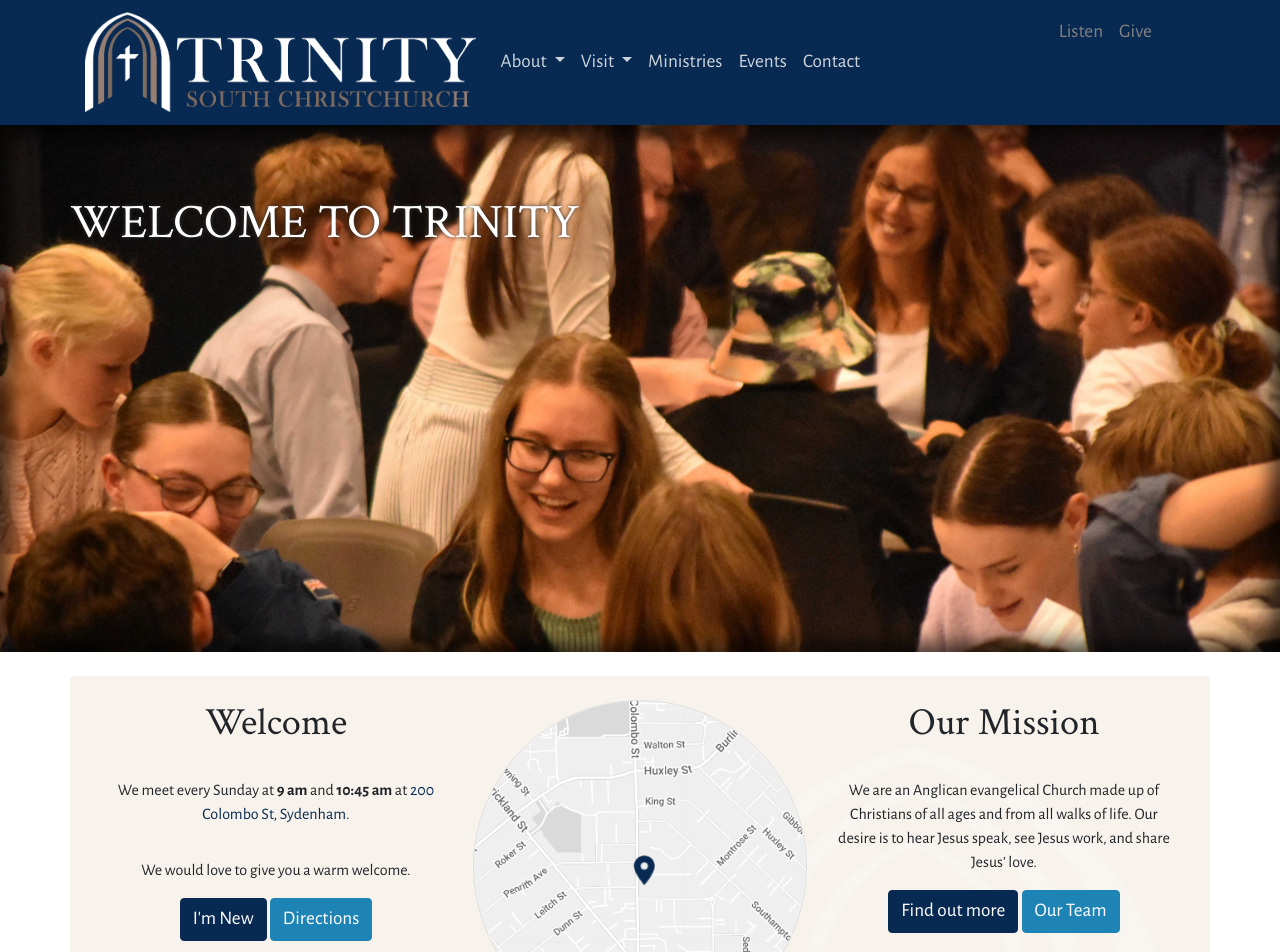
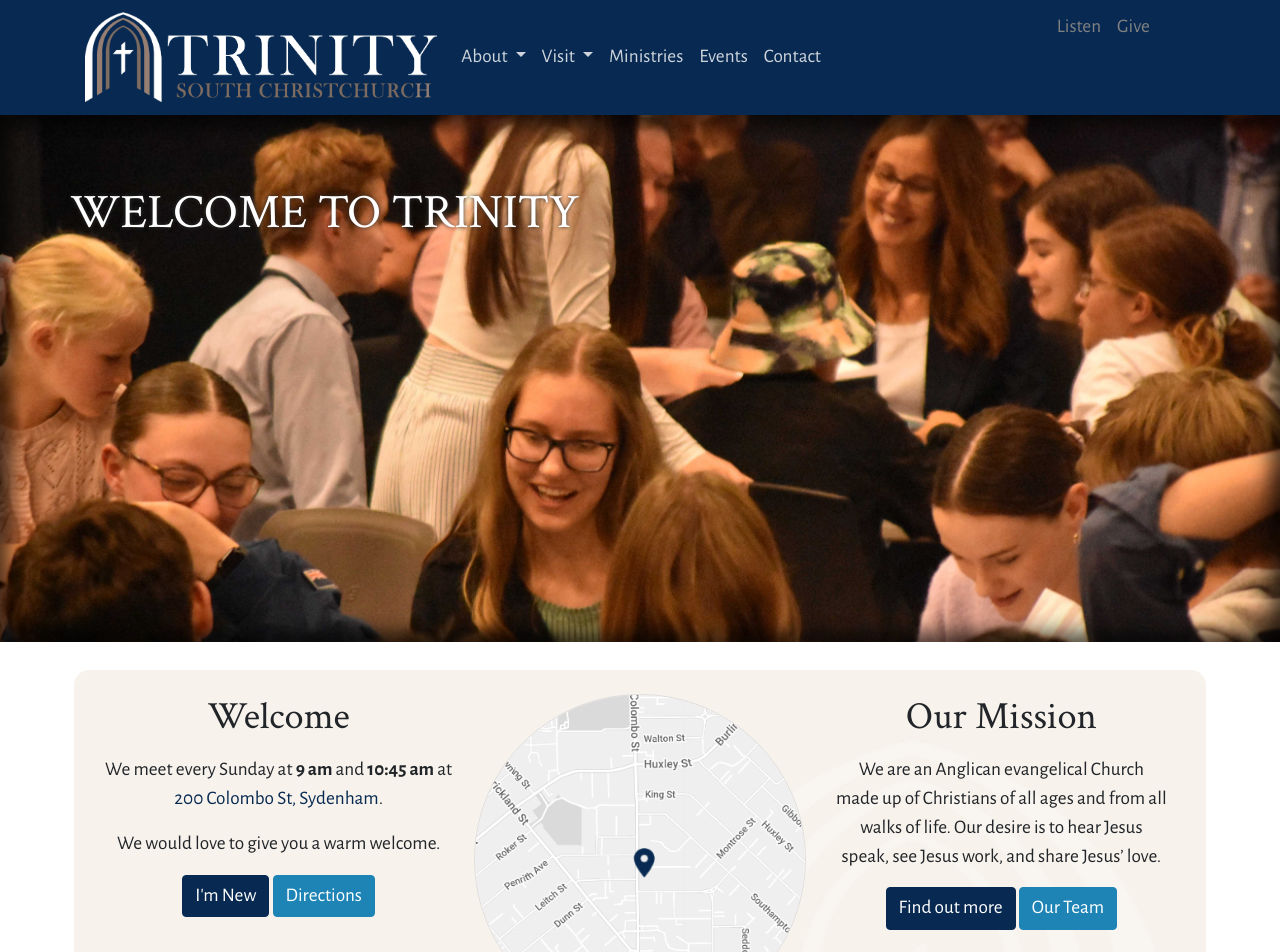
Before and after one commit to trinitysc/jekyll-blog, a Jekyll site: the page built from index.html, in a window 1280 px wide. Shown: the top 952 px of the page. Built offline with Jekyll 4.4.1, drawn with Linux system fonts in a browser that asks for light colours; some of the changed text lies outside the part shown.

Commit message:
Align jumbotron and spotify plugin

```diff
--- a/about/our-leadership.html
+++ b/about/our-leadership.html
@@ -6,7 +6,8 @@
 
 <div class="row">
   <div class="col-12">
-    <p>At Trinity, the Ministry Team is never just the paid staff and pastors. We believe that Jesus has given every Christian the gifts and opportunities to serve (minister) to their fellow Christians and to the community around them. We see this happening at Trinity week-in and week-out as people express love to one another, pray for one-another, serve, provide, train and teach.</p>
+    <p>At Trinity, our hope is that every member has both the desire and opportunity to serve. We believe that Jesus has given every Christian gifts to serve--to <i>minister to</i>--their fellow Christians and to the community around them. And we see each other taking joy in welcoming newcomers; making and bringing food; serving tea and coffee; visiting each other; making meals for the sick; filling in forms; photocopying things.</p>
+    <p>Some are called to more specific, and visible, roles. Here are some the people you're likely to meet if you come on a Sunday.</p>
     <h2>Our Leadership</h2>
   </div>
 </div>
--- a/assets/css/site.css
+++ b/assets/css/site.css
@@ -16,16 +16,6 @@
   top: 100vh;
 }
 
-/* Stop the toggler dropping onto a new line*/
-@media (max-width: 500px) {
-  .navbar-brand {
-    display: contents;
-  }
-
-    .navbar-brand img {
-      max-width: 70%;
-    }
-}
 
 /* Vignette: https://codepen.io/burtclan/pen/NgPjva */
 .vignette {
@@ -81,58 +71,6 @@
    }
 }
 
-/* No media query for `xs` since this is the default in Bootstrap
-   Small devices (landscape phones, 576px and up) */
-  @media only screen and (min-width: 576px) {
-    .leadership {
-      border-radius: 20px;
-    }
-
-    .in-banner {
-      max-width: 540px;
-      left: calc(50vw - 270px);
-      font-size: 3rem;
-    }
-    .navbar-brand img {
-      height: 100px;
-    }
-  }
-  /* Medium devices (tablets, 768px and up) */
-  @media only screen and (min-width: 768px) {
-    .vignette img {
-      display: inline-block;
-      width: 100%;
-      height: 100%;
-    }
-
-    .in-banner {
-      left: calc(50vw - 360px);
-    }
-  }
-  /* Large devices (desktops, 992px and up) */
-  @media only screen and (min-width: 992px) {
-    /* show secondary menu a little above the main menu */
-    .navbar-nav.secondary {
-      margin-top: -60px;
-      margin-right: 5%;
-    }
-
-      .navbar-nav.secondary .nav-link {
-        color: #808181;
-      }
-
-    .in-banner {
-      max-width: 960px;
-      left: calc(50vw - 480px)
-    }
-  }
-  /* Extra large devices (large desktops, 1200px and up) */
-  @media only screen and (min-width: 1200px) {
-    .in-banner {
-      max-width: 1140px;
-      left: calc(50vw - 570px)
-    }
-  }
 
   .navbar-dark .navbar-nav .nav-link:hover, .navbar-dark .navbar-nav .nav-link:focus {
   color: rgba(255, 255, 255, 1.0);
@@ -184,10 +122,10 @@
     content: ' ';
     display: block;
     position: absolute;
-    left: -10%;
-    top: -20%;
-    width: 110%;
-    height: 120%;
+    left: -20%;
+    top: -10%;
+    width: 150%;
+    height: 150%;
     opacity: 0.4;
     background-image: url("/media/logos/trinity-white.png");
     background-repeat: no-repeat;
@@ -255,8 +193,7 @@
       }
 
   .locators p {
-    margin-top: 2rem;
-    font-size: smaller;
+    margin-top: 1rem;
     text-align: center;
   }
 
@@ -306,3 +243,76 @@
   color: #D56F3E;
   font-weight: bolder;
 }
+
+/* MEDIA QUERIES */
+/* Stop the toggler dropping onto a new line*/
+@media (max-width: 500px) {
+  .navbar-brand {
+    display: contents;
+  }
+
+    .navbar-brand img {
+      max-width: 70%;
+    }
+}
+
+/* No media query for `xs` since this is the default in Bootstrap
+   Small devices (landscape phones, 576px and up) */
+@media only screen and (min-width: 576px) {
+  .leadership {
+    border-radius: 20px;
+  }
+
+  .in-banner {
+    max-width: 540px;
+    left: calc(50vw - 270px);
+    font-size: 3rem;
+  }
+
+  .navbar-brand img {
+    height: 90px;
+  }
+  .jumbotron {
+    border-radius: 15px;
+  }
+}
+
+/* Medium devices (tablets, 768px and up) */
+@media only screen and (min-width: 768px) {
+  .vignette img {
+    display: inline-block;
+    width: 100%;
+    height: 100%;
+  }
+
+  .in-banner {
+    left: calc(50vw - 360px);
+  }
+
+
+
+}
+/* Large devices (desktops, 992px and up) */
+@media only screen and (min-width: 992px) {
+  /* show secondary menu a little above the main menu */
+  .navbar-nav.secondary {
+    margin-top: -60px;
+    margin-right: 5%;
+  }
+
+    .navbar-nav.secondary .nav-link {
+      color: #808181;
+    }
+
+  .in-banner {
+    max-width: 960px;
+    left: calc(50vw - 480px)
+  }
+}
+/* Extra large devices (large desktops, 1200px and up) */
+@media only screen and (min-width: 1200px) {
+  .in-banner {
+    max-width: 1140px;
+    left: calc(50vw - 570px)
+  }
+}
--- a/index.html
+++ b/index.html
@@ -10,8 +10,10 @@
 </div>
 <div class="container">
   <main>
-    <div class="row jumbotron p-4 mt-4 locators">
-      <div class="col-sm-4">
+    <div class="row mt-4 p-1">
+      <div class="col-12">
+        <div class="jumbotron locators row mb-4 p-4">
+          <div class="col-sm-4 p-0 m-0">
             <h2>Welcome</h2>
             <p>We meet every Sunday at <b>9 am</b> and <b>10:45 am</b> at <a href="/visit/location">200 Colombo St, Sydenham</a>.<p>
             <p>We would love to give you a warm welcome.</p>
@@ -28,12 +30,17 @@
             <a href="/about/our-leadership" class="btn btn-info">Our Team</a>
           </div>
         </div>
-
-    <div class="row mb-4">
-      <div class="col">
-        <h2>Our latest sermon on Spotify</h2>
+      </div>
+    </div>
+    <div class="row mt-2 p-0">
+      <div class="col-12">
+        <h2>Last week's Sermon</h2>
         <p>We are currently preaching through the book of Exodus (which is much more interesting than that might sound). Listen to our latest sermon on Spotify, or check out our full <a href="/listen">Sermon Archive</a>. We recently published our 1,000th sermon!</p>
-        <iframe style="border-radius:6px" src="https://open.spotify.com/embed/show/6kObfpMFJbH71CT1MiKo48" width="100%" height="352" frameBorder="0" allowfullscreen="" allow="autoplay; clipboard-write; encrypted-media; fullscreen; picture-in-picture" loading="lazy"></iframe>
+      </div>
+    </div>
+    <div class="row mb-4 p-0">
+      <div class="col-12 m-0 p-1">
+        <iframe style="border-radius:10px;width:100%;height:352px;border:0;" src="https://open.spotify.com/embed/show/6kObfpMFJbH71CT1MiKo48" allowfullscreen="" allow="autoplay; clipboard-write; encrypted-media; fullscreen; picture-in-picture" loading="lazy"></iframe>
       </div>
     </div>
     <div class="row mb-4">
```
Lines whose indentation alone changed are shown as unchanged.
